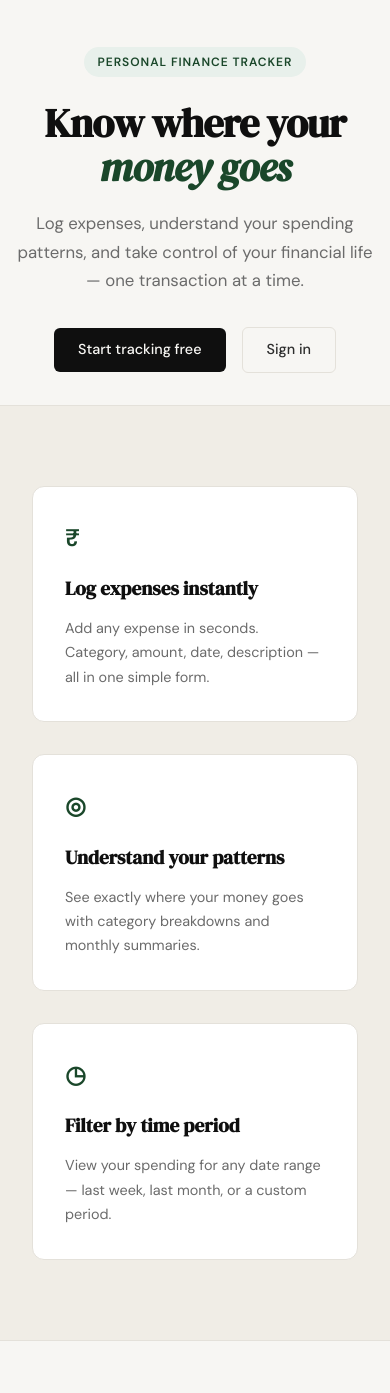
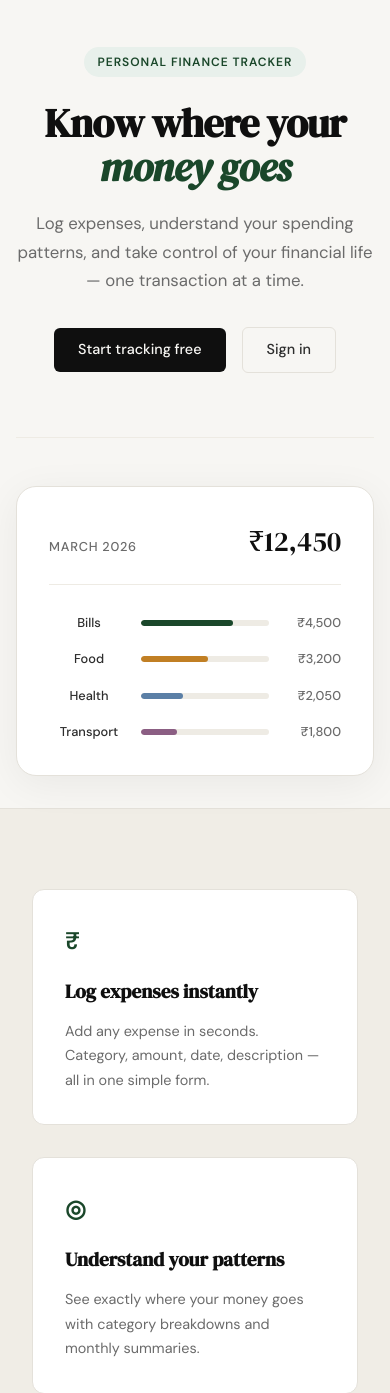
Before and after one commit to hello-arbaaz-khan/expence-tracker, a Flask app: page / in a window 390 px wide. Shown: the part 62-1455 px from the top of the page. Run offline with Flask 3, Linux system fonts and the light colour scheme.

Commit message:
set landing page

```diff
--- a/static/css/style.css
+++ b/static/css/style.css
@@ -125,10 +125,10 @@ a { color: inherit; text-decoration: none; }
 
 .hero {
     padding: 5rem 2rem 4rem;
-    display: grid;
-    grid-template-columns: 1fr 1fr;
-    gap: 4rem;
+    display: flex;
+    flex-direction: column;
     align-items: center;
+    text-align: center;
     max-width: var(--max-width);
     margin: 0 auto;
 }
@@ -172,6 +172,15 @@ a { color: inherit; text-decoration: none; }
     display: flex;
     gap: 1rem;
     align-items: center;
+    justify-content: center;
+}
+
+.hero-inner .hero-visual {
+    margin-top: 4rem;
+    padding-top: 3rem;
+    border-top: 1px solid var(--border-soft);
+    width: 100%;
+    max-width: 420px;
 }
 
 /* ------------------------------------------------------------------ */
@@ -535,14 +544,8 @@ a { color: inherit; text-decoration: none; }
 /* ------------------------------------------------------------------ */
 
 @media (max-width: 900px) {
-    .hero {
-        grid-template-columns: 1fr;
-        text-align: center;
-    }
-
     .hero-subtitle { max-width: 100%; }
     .hero-actions { justify-content: center; }
-    .hero-visual { display: none; }
 
     .features-inner { grid-template-columns: 1fr; }
 }
--- a/templates/landing.html
+++ b/templates/landing.html
@@ -20,8 +20,7 @@
             <a href="{{ url_for('register') }}" class="btn-primary">Start tracking free</a>
             <a href="{{ url_for('login') }}" class="btn-ghost">Sign in</a>
         </div>
-    </div>
-    <div class="hero-visual">
+        <div class="hero-visual">
         <div class="mock-card">
             <div class="mock-card-header">
                 <span class="mock-label">March 2026</span>
@@ -59,6 +58,7 @@
             </div>
         </div>
     </div>
+    </div>
 </section>
 
 <section class="features">
```
